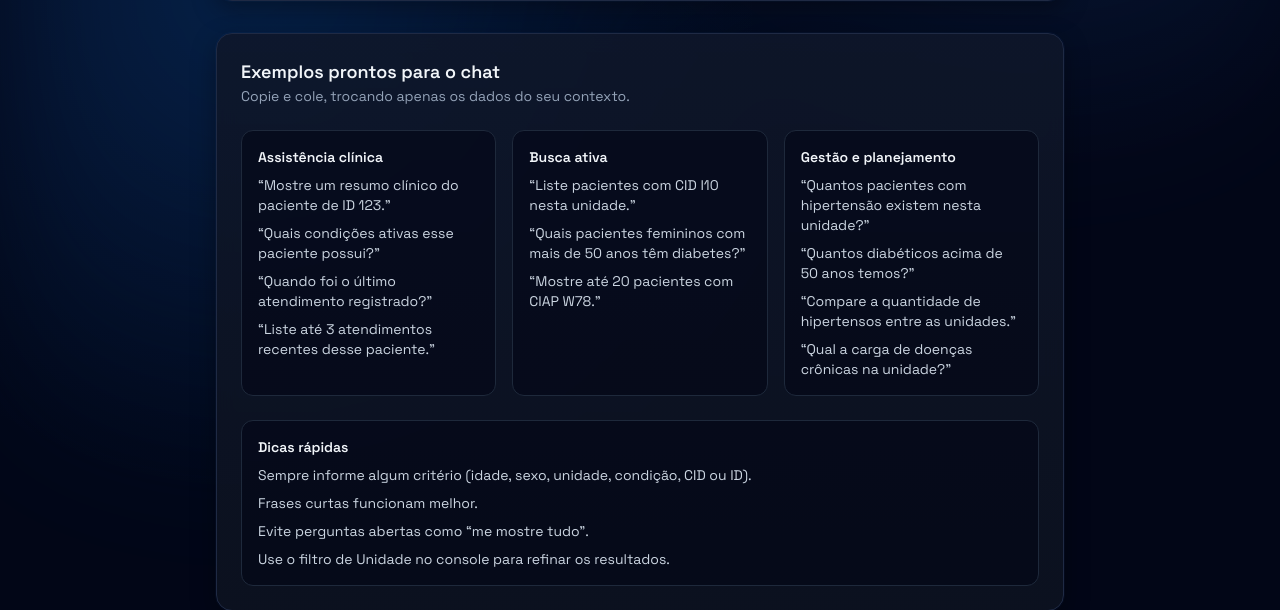
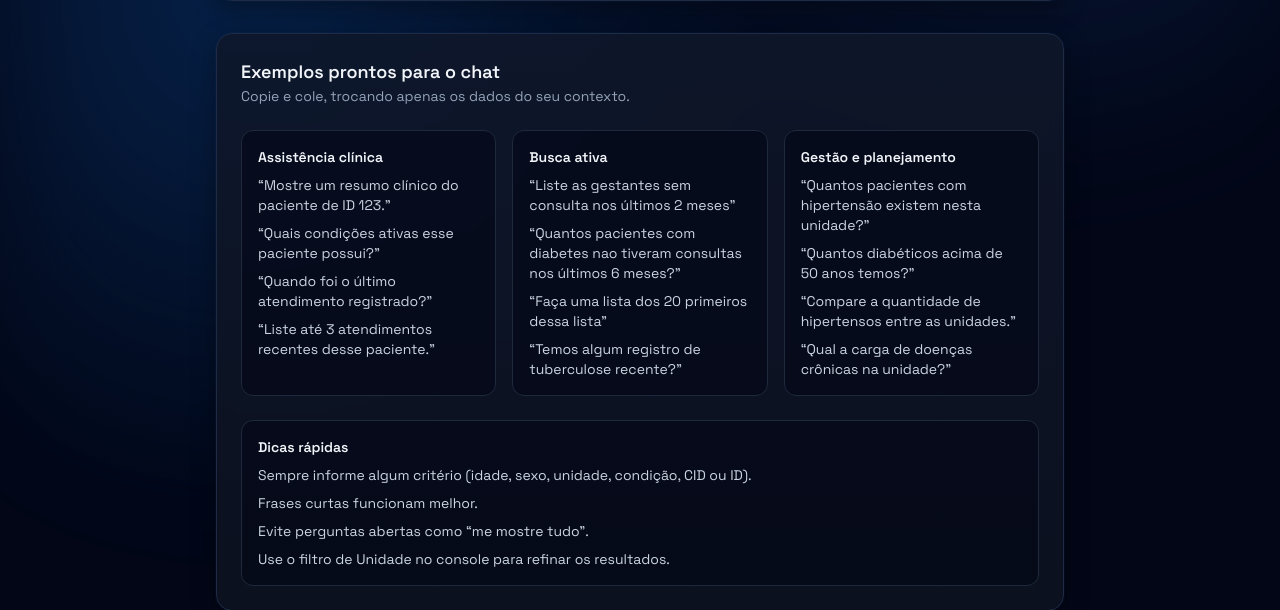
Before and after one commit to filiperochalopes/esus-pec-mcp, a FastAPI app: page /help in a window 1280 px wide. Shown: the part 389-999 px from the top of the page. Run offline with FastAPI, Linux system fonts and the light colour scheme; some libraries are stand-ins or nearby versions.

Commit message:
docs(help): update active search examples

```diff
--- a/mcp-client/templates/help.html
+++ b/mcp-client/templates/help.html
@@ -70,9 +70,10 @@
           <div class="rounded-xl border border-slate-800 bg-slate-950/60 p-4 space-y-2">
             <h3 class="text-sm font-semibold text-slate-100">Busca ativa</h3>
             <ul class="text-sm text-slate-300 space-y-2">
-              <li>“Liste pacientes com CID I10 nesta unidade.”</li>
-              <li>“Quais pacientes femininos com mais de 50 anos têm diabetes?”</li>
-              <li>“Mostre até 20 pacientes com CIAP W78.”</li>
+              <li>“Liste as gestantes sem consulta nos últimos 2 meses”</li>
+              <li>“Quantos pacientes com diabetes nao tiveram consultas nos últimos 6 meses?”</li>
+              <li>“Faça uma lista dos 20 primeiros dessa lista”</li>
+              <li>“Temos algum registro de tuberculose recente?”</li>
             </ul>
           </div>
           <div class="rounded-xl border border-slate-800 bg-slate-950/60 p-4 space-y-2">
```
